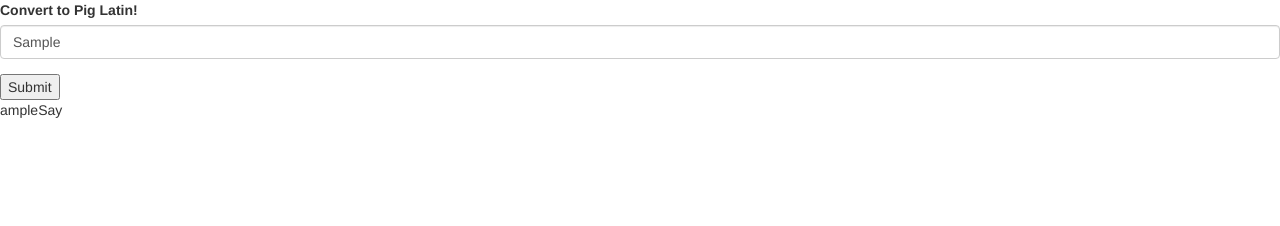
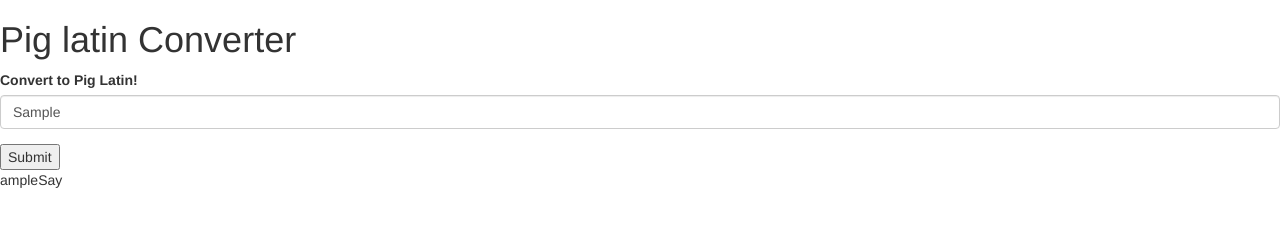
Before and after one commit to AaronRohrbacher/piglatin, a plain HTML site: page index.html in a window 1280 px wide. Both pictures are taken after typing "Sample" into the empty fields and a click on the button "Submit". Drawn offline with Linux system fonts and the light colour scheme.

Commit message:
if first letter is a vowel do not remove and add w to end at start of ay

```diff
--- a/index.html
+++ b/index.html
@@ -8,6 +8,7 @@
     <title>Pig Latin Converter</title>
   </head>
   <body>
+    <h1>Pig latin Converter</h1>
     <form id="pigLatin">
       <div class = "form-group">
         <label for="pigLatinInput">Convert to Pig Latin!</label>
--- a/js/scripts.js
+++ b/js/scripts.js
@@ -2,11 +2,18 @@ function converter(sentence) {
   arr = sentence.split(" ");
   for(i = 0; i < arr.length; ++i) {
     var firstLetter = arr[i].charAt(0);
-    var word = arr[i].slice(1);
-    arr[i] = word+firstLetter+"ay";
+    var word = arr[i];
+
+    if(firstLetter === 'a'||firstLetter === 'e'||firstLetter === 'i'||firstLetter === 'o'||firstLetter === 'u'){
+      arr[i] = word+"way";
+    }else{
+      word = word.slice(1);
+      arr[i] = word+firstLetter+"ay";
+    }
+
   }
 
-  return arr.join();
+  return arr.join(" ");
 }
 
 $(document).ready(function() {
```
